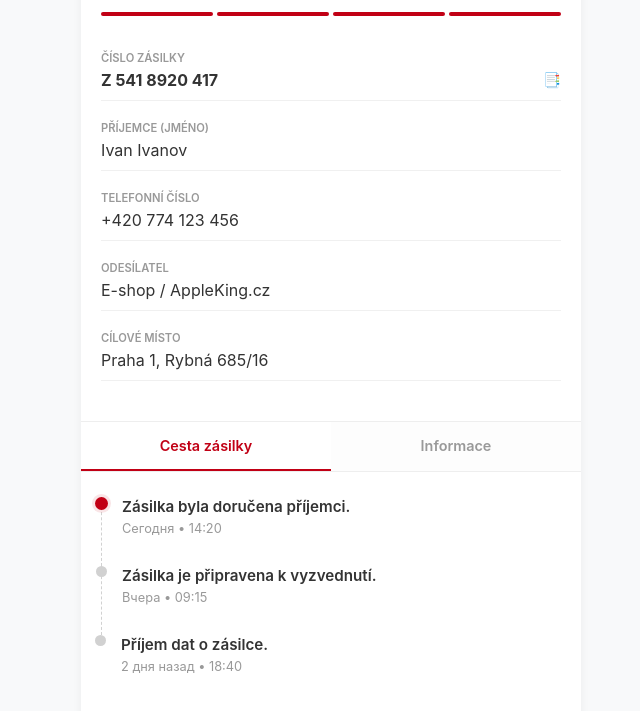
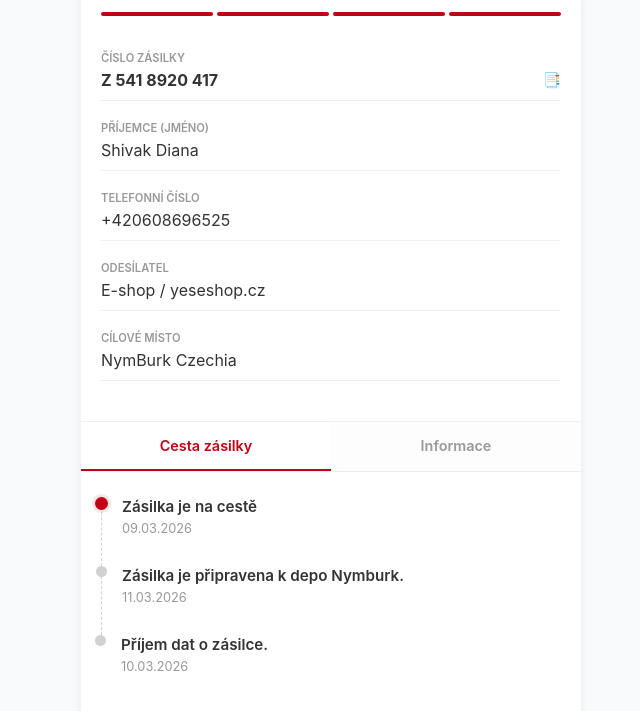
Before and after one commit to zasilkovna2026/zasilka, a plain HTML site: page index.html in a window 1280 px wide. Shown: the part 203-914 px from the top of the page, without its empty margins (309-949 px from the left). Drawn offline with Linux system fonts and the light colour scheme.

Commit message:
Update index.html

```diff
--- a/index.html
+++ b/index.html
@@ -70,22 +70,22 @@
 
         <div class="detail-item">
             <div class="detail-label">Příjemce (Jméno)</div>
-            <div class="detail-value">Ivan Ivanov</div>
+            <div class="detail-value">Shivak Diana</div>
         </div>
 
         <div class="detail-item">
             <div class="detail-label">Telefonní číslo</div>
-            <div class="detail-value">+420 774 123 456</div>
+            <div class="detail-value">+420608696525</div>
         </div>
 
         <div class="detail-item">
             <div class="detail-label">Odesílatel</div>
-            <div class="detail-value">E-shop / AppleKing.cz</div>
+            <div class="detail-value">E-shop / yeseshop.cz</div>
         </div>
 
         <div class="detail-item">
             <div class="detail-label">Cílové místo</div>
-            <div class="detail-value">Praha 1, Rybná 685/16</div>
+            <div class="detail-value">NymBurk Czechia</div>
         </div>
     </div>
 
@@ -97,18 +97,18 @@
     <div class="timeline">
         <div class="timeline-item">
             <div class="dot active"></div>
-            <div class="event-title">Zásilka byla doručena příjemci.</div>
-            <div class="event-date">Сегодня • 14:20</div>
+            <div class="event-title">Zásilka je na cestě</div>
+            <div class="event-date">09.03.2026</div>
         </div>
         <div class="timeline-item">
             <div class="dot"></div>
-            <div class="event-title">Zásilka je připravena k vyzvednutí.</div>
-            <div class="event-date">Вчера • 09:15</div>
+            <div class="event-title">Zásilka je připravena k depo Nymburk.</div>
+            <div class="event-date">11.03.2026</div>
         </div>
         <div class="timeline-item last">
             <div class="dot"></div>
             <div class="event-title">Příjem dat o zásilce.</div>
-            <div class="event-date">2 дня назад • 18:40</div>
+            <div class="event-date">10.03.2026</div>
         </div>
     </div>
 </div>
```
